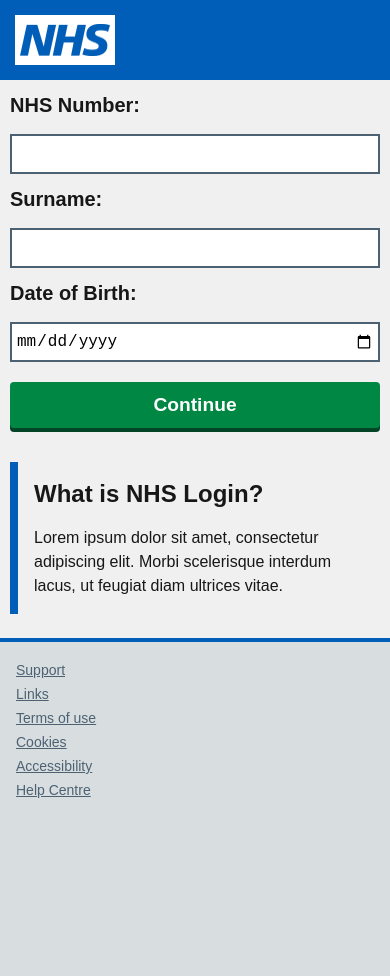
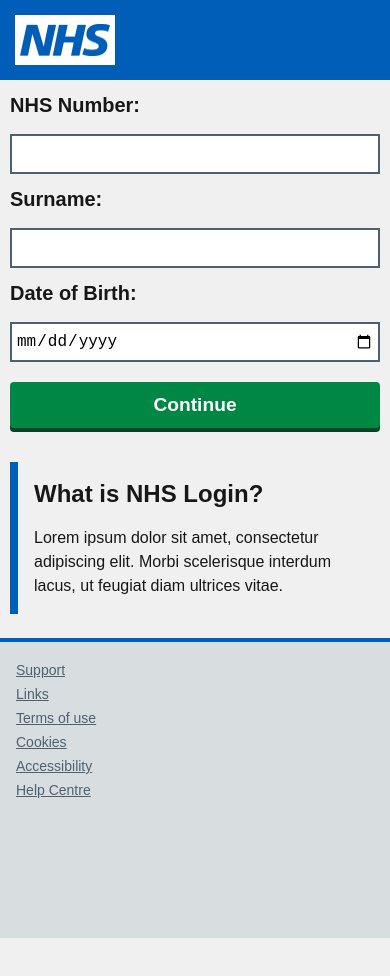
Before and after one commit to Sarahmhackett/lifestyle-tracker, a Next.js app in the folder frontend/: page / in a window 390 px wide. Shown: the top 976 px of the page. After the commit the page ends 938 px from the top, so only its background shows below. Built offline with nearby package versions, Linux system fonts and the light colour scheme.

Commit message:
making it pretty on mobile

```diff
--- a/frontend/src/app/components/footer.module.css
+++ b/frontend/src/app/components/footer.module.css
@@ -2,7 +2,7 @@
     background-color: #d8dde0;
     border-top: 4px solid #005eb8;
     display: flex;
-    height: 100vh;
+    height: 300px;
     padding: 16px;
 }
 
--- a/frontend/src/app/components/lifestyleForm.tsx
+++ b/frontend/src/app/components/lifestyleForm.tsx
@@ -48,7 +48,7 @@
             <h1 className={styles.title}>Lifestyle Tracker</h1>
 
             <p className={styles.description}>
-                Answer the following questions to provide you with a personalised lifestyle report.
+                Answer the following questions to get your personalised lifestyle recommendation report.
             </p>
 
             {/* DRINK QUESTION */}
```
